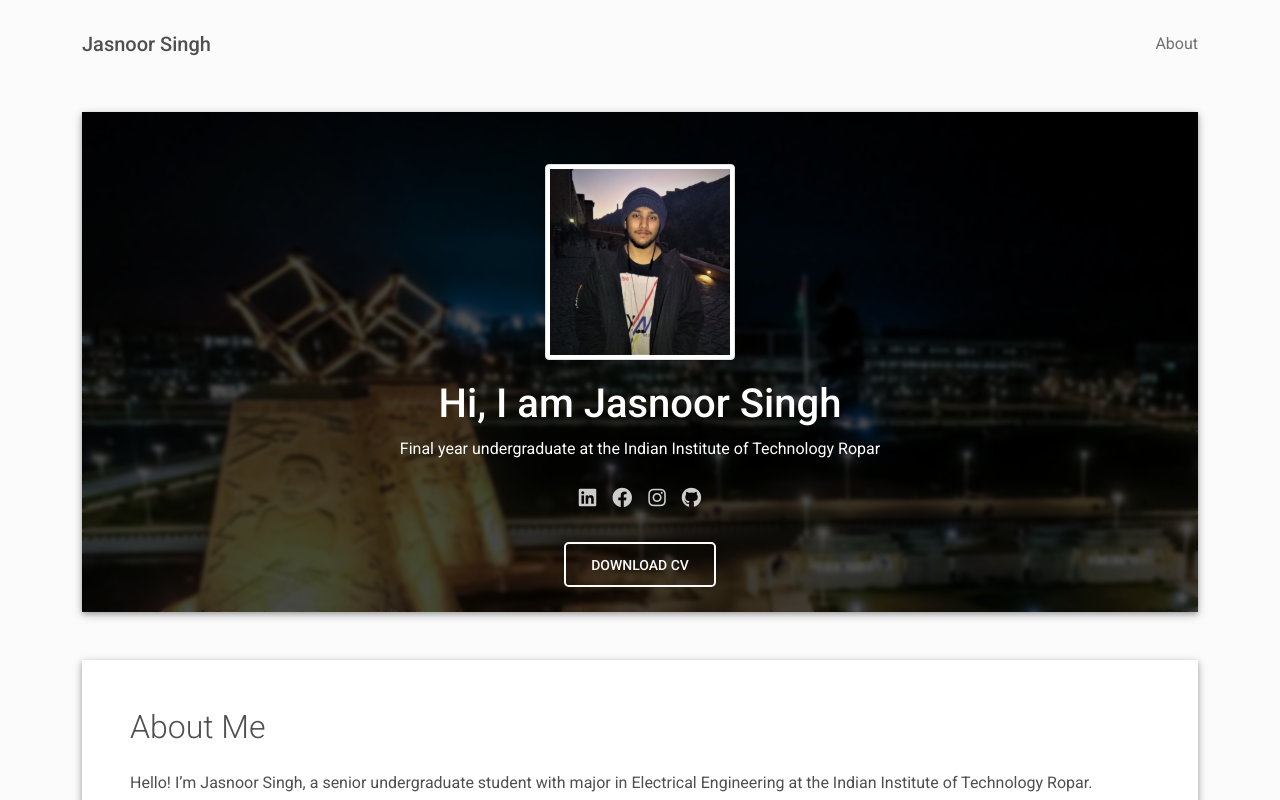
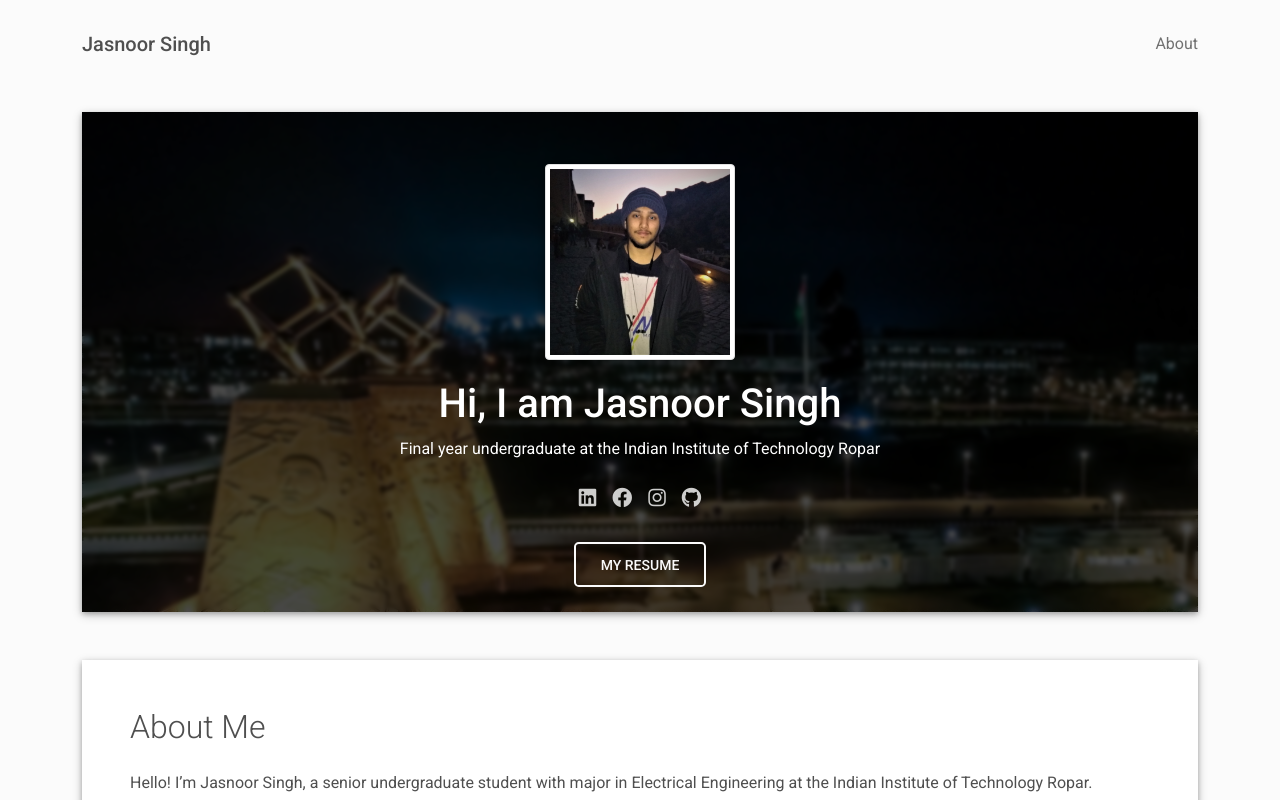
Before and after one commit to jasnoor21/jasnoor21.github.io, a plain HTML site: page index.html in a window 1280 px wide. Shown: the top 800 px of the page. Drawn offline with Linux system fonts and the light colour scheme.

Commit message:
changing download message

```diff
--- a/index.html
+++ b/index.html
@@ -80,7 +80,7 @@
                   </ul>
                 </nav>
               </div>
-              <div  class="d-print-none"><a class="btn btn-outline-light btn-lg shadow-sm mt-2 me-6" href="jasnoor_resume.pdf" data-aos="fade-in" data-aos-delay="700">Download CV</a></div>
+              <div  class="d-print-none"><a class="btn btn-outline-light btn-lg shadow-sm mt-2 me-6" href="jasnoor_resume.pdf" data-aos="fade-in" data-aos-delay="700">My Resume</a></div>
             </div>
           </div>
         </div>
```
